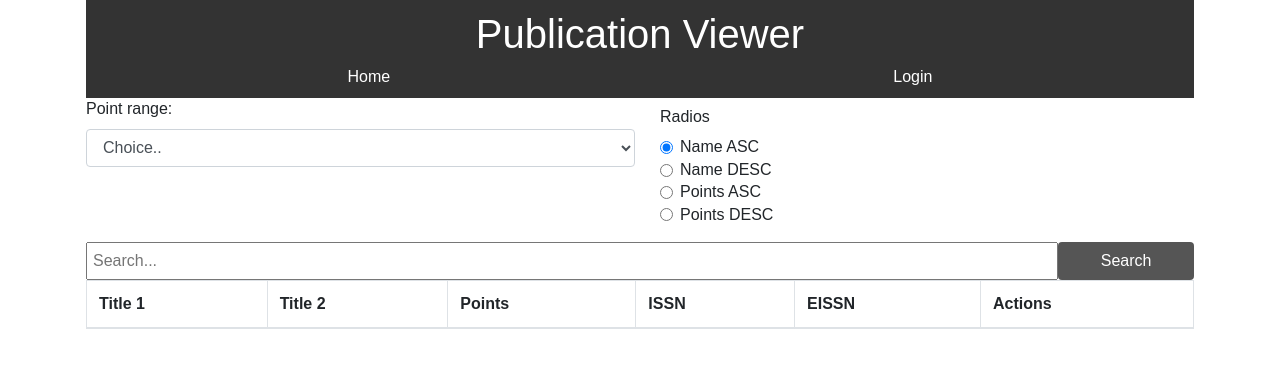
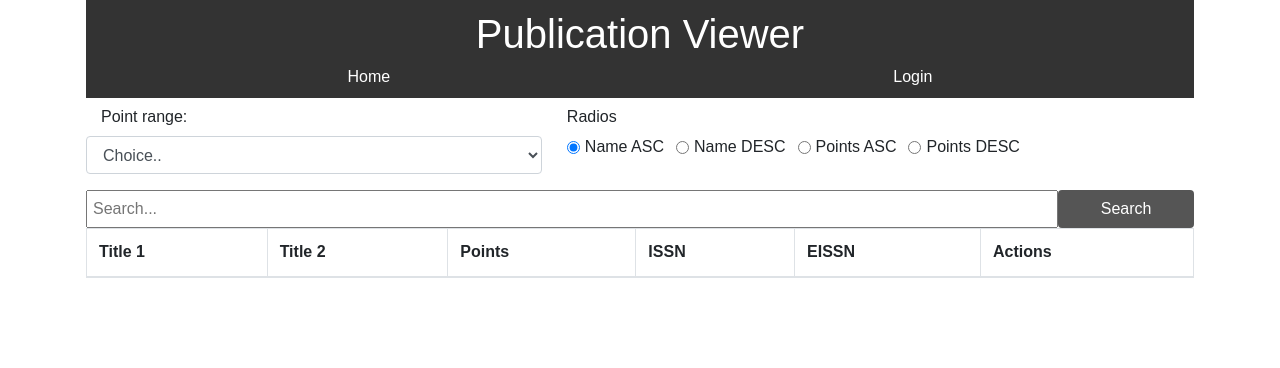
Before and after one commit to Tweezt/PublicationViewerNew, a React (Create React App) app: page / in a window 1280 px wide. Shown: the top 368 px of the page. Built offline with nearby package versions, Linux system fonts and the light colour scheme.

Commit message:
Add new style for FilterMagazine

```diff
--- a/src/components/FilterMagazine.js
+++ b/src/components/FilterMagazine.js
@@ -48,8 +48,10 @@ export class FilterMagazine extends Component {
       <Form.Check inline label="ISSN" type="radio" id={`inline-radio-2`} />
     </Form.Group> */}
 
-            <Form.Group as={Col} controlId="formGridState">
-              <Form.Label>Point range: </Form.Label>
+            <Form.Group as={Col} controlId="formGridState" column sm={5}>
+              <Form.Label as="legend" column sm={6}>
+                Point range:{" "}
+              </Form.Label>
               <Form.Control as="select" onChange={this.onChangeRange}>
                 <option value="">Choice..</option>
                 <option value="0 39">0-39</option>
@@ -66,6 +68,7 @@ export class FilterMagazine extends Component {
               <Col sm={10}>
                 <Form.Check
                   type="radio"
+                  inline
                   label="Name ASC"
                   value="NameASC"
                   name="formHorizontalRadios"
@@ -75,6 +78,7 @@ export class FilterMagazine extends Component {
                 />
                 <Form.Check
                   type="radio"
+                  inline
                   label="Name DESC"
                   value="NameDESC"
                   name="formHorizontalRadios"
@@ -85,6 +89,7 @@ export class FilterMagazine extends Component {
                 <Form.Check
                   type="radio"
                   value="PointsASC"
+                  inline
                   label="Points ASC"
                   name="formHorizontalRadios"
                   id="formHorizontalRadios3"
@@ -93,6 +98,7 @@ export class FilterMagazine extends Component {
                 />
                 <Form.Check
                   type="radio"
+                  inline
                   label="Points DESC"
                   value="PointsDESC"
                   name="formHorizontalRadios"
```
